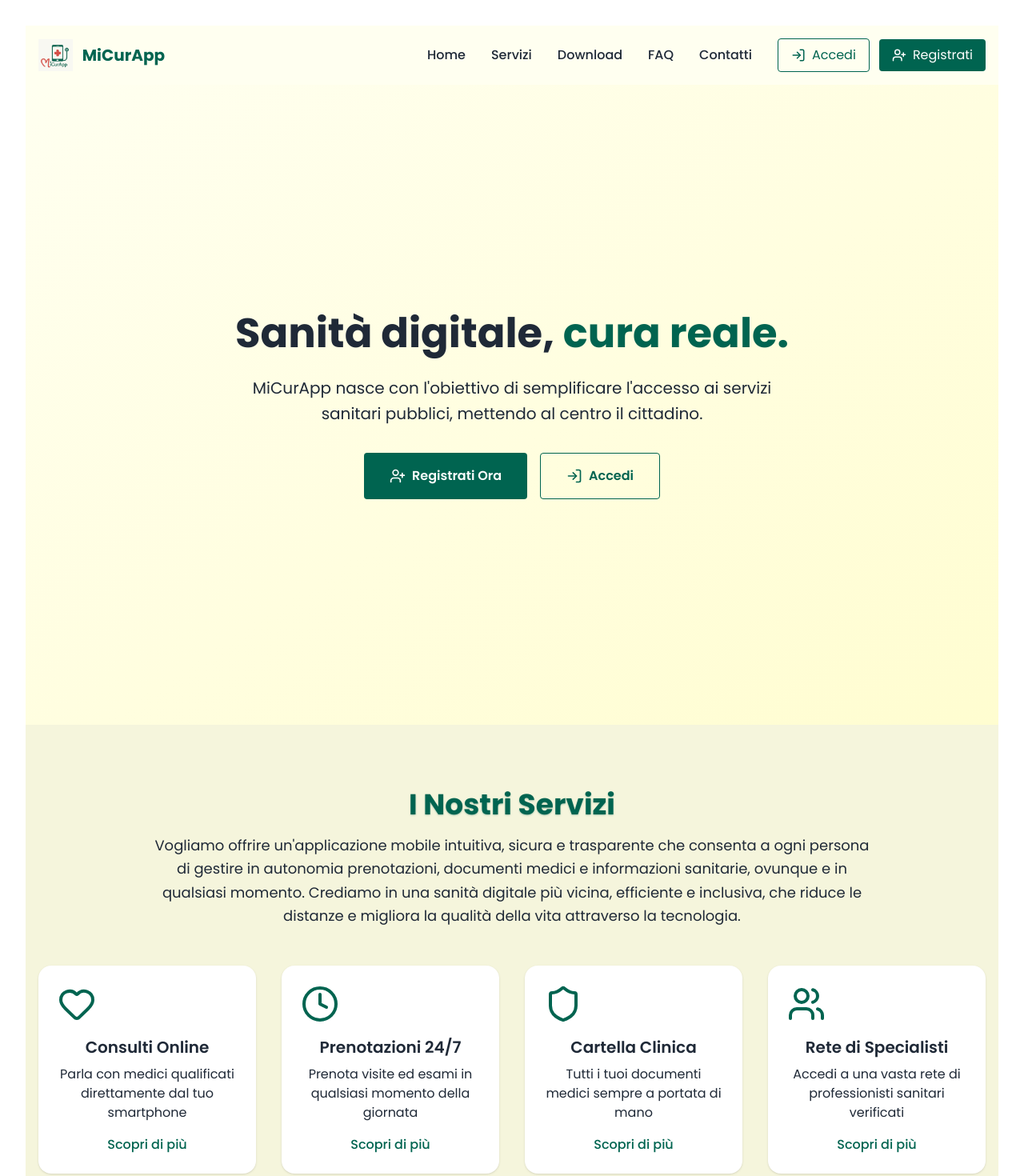
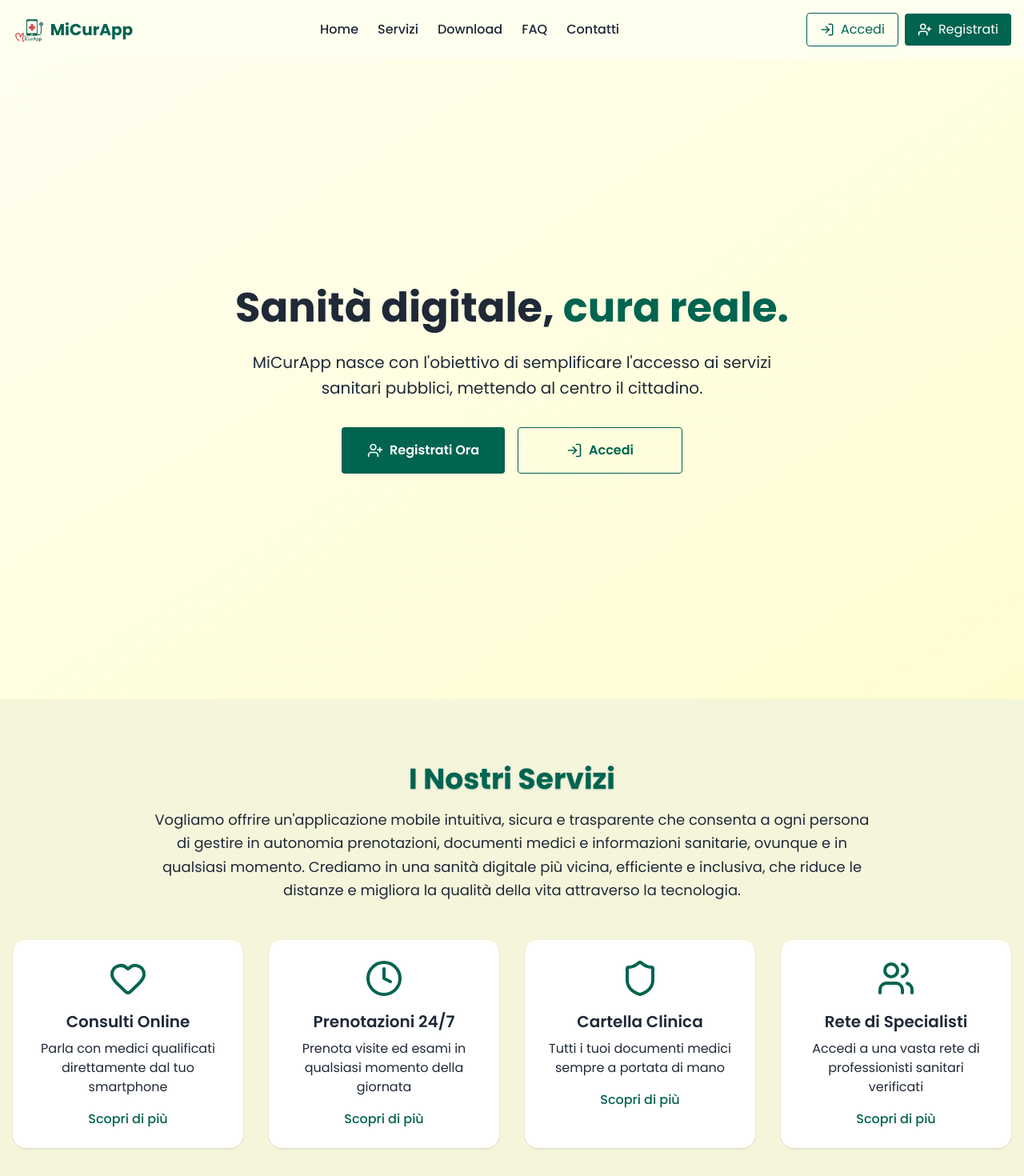
Before and after one commit to develhope/FS37-TeamProject-2, a React (Vite) app in the folder fs37-teamproject-2/: page / in a window 1280 px wide. Shown: the top 1470 px of the page at 80% size. Built offline with nearby package versions, Linux system fonts and the light colour scheme.

Commit message:
Risolti bug e fatti alcuni cambi stilistici

```diff
--- a/fs37-teamproject-2/src/App.css
+++ b/fs37-teamproject-2/src/App.css
@@ -1,44 +1,5 @@
 @import "tailwindcss";
 
 #root {
-  max-width: 1280px;
-  margin: 0 auto;
-  padding: 2rem;
-  text-align: center;
+  width: 100%;
 }
-
-.logo {
-  height: 6em;
-  padding: 1.5em;
-  will-change: filter;
-  transition: filter 300ms;
-}
-.logo:hover {
-  filter: drop-shadow(0 0 2em #646cffaa);
-}
-.logo.react:hover {
-  filter: drop-shadow(0 0 2em #61dafbaa);
-}
-
-@keyframes logo-spin {
-  from {
-    transform: rotate(0deg);
-  }
-  to {
-    transform: rotate(360deg);
-  }
-}
-
-@media (prefers-reduced-motion: no-preference) {
-  a:nth-of-type(2) .logo {
-    animation: logo-spin infinite 20s linear;
-  }
-}
-
-.card {
-  padding: 2em;
-}
-
-.read-the-docs {
-  color: #888;
-}
--- a/fs37-teamproject-2/src/Pages/LandingPage.jsx
+++ b/fs37-teamproject-2/src/Pages/LandingPage.jsx
@@ -1,6 +1,21 @@
-import React, { useState, useEffect } from 'react';
-import { ChevronDown, ChevronUp, Menu, X, Phone, Mail, MapPin, Download, Shield, Clock, Users, Heart, LogIn, UserPlus } from 'lucide-react';
-import Logo from '../assets/Logo/Logo-app.png';
+import React, { useState, useEffect } from "react";
+import {
+  ChevronDown,
+  ChevronUp,
+  Menu,
+  X,
+  Phone,
+  Mail,
+  MapPin,
+  Download,
+  Shield,
+  Clock,
+  Users,
+  Heart,
+  LogIn,
+  UserPlus,
+} from "lucide-react";
+import Logo from "../assets/Logo/Logo-app.png";
 
 // Componente principale Landing Page
 const LandingPage = () => {
@@ -13,8 +28,8 @@ const LandingPage = () => {
     const handleScroll = () => {
       setScrolled(window.scrollY > 50);
     };
-    window.addEventListener('scroll', handleScroll);
-    return () => window.removeEventListener('scroll', handleScroll);
+    window.addEventListener("scroll", handleScroll);
+    return () => window.removeEventListener("scroll", handleScroll);
   }, []);
 
   // Dati servizi - facilmente estendibili
@@ -23,26 +38,29 @@ const LandingPage = () => {
       id: 1,
       icona: <Heart className="w-12 h-12 text-[#006450]" />,
       titolo: "Consulti Online",
-      descrizione: "Parla con medici qualificati direttamente dal tuo smartphone"
+      descrizione:
+        "Parla con medici qualificati direttamente dal tuo smartphone",
     },
     {
       id: 2,
       icona: <Clock className="w-12 h-12 text-[#006450]" />,
       titolo: "Prenotazioni 24/7",
-      descrizione: "Prenota visite ed esami in qualsiasi momento della giornata"
+      descrizione:
+        "Prenota visite ed esami in qualsiasi momento della giornata",
     },
     {
       id: 3,
       icona: <Shield className="w-12 h-12 text-[#006450]" />,
       titolo: "Cartella Clinica",
-      descrizione: "Tutti i tuoi documenti medici sempre a portata di mano"
+      descrizione: "Tutti i tuoi documenti medici sempre a portata di mano",
     },
     {
       id: 4,
       icona: <Users className="w-12 h-12 text-[#006450]" />,
       titolo: "Rete di Specialisti",
-      descrizione: "Accedi a una vasta rete di professionisti sanitari verificati"
-    }
+      descrizione:
+        "Accedi a una vasta rete di professionisti sanitari verificati",
+    },
   ];
 
   // Dati FAQ - facilmente modificabili
@@ -50,23 +68,27 @@ const LandingPage = () => {
     {
       id: 1,
       domanda: "Come posso prenotare una visita?",
-      risposta: "Puoi prenotare facilmente attraverso l'app selezionando il medico, la data e l'orario desiderato. Riceverai una conferma immediata."
+      risposta:
+        "Puoi prenotare facilmente attraverso l'app selezionando il medico, la data e l'orario desiderato. Riceverai una conferma immediata.",
     },
     {
       id: 2,
       domanda: "I miei dati sono al sicuro?",
-      risposta: "Assolutamente sì. Utilizziamo crittografia end-to-end e rispettiamo tutti gli standard GDPR per la protezione dei dati sanitari."
+      risposta:
+        "Assolutamente sì. Utilizziamo crittografia end-to-end e rispettiamo tutti gli standard GDPR per la protezione dei dati sanitari.",
     },
     {
       id: 3,
       domanda: "Posso utilizzare l'app con il mio medico di base?",
-      risposta: "Certamente! Puoi invitare il tuo medico di base a unirsi alla piattaforma o utilizzare l'app con i medici già registrati."
+      risposta:
+        "Certamente! Puoi invitare il tuo medico di base a unirsi alla piattaforma o utilizzare l'app con i medici già registrati.",
     },
     {
       id: 4,
       domanda: "Quali sono i costi del servizio?",
-      risposta: "L'app è gratuita da scaricare. I costi delle consulenze variano in base al professionista scelto e sono sempre visibili prima della prenotazione."
-    }
+      risposta:
+        "L'app è gratuita da scaricare. I costi delle consulenze variano in base al professionista scelto e sono sempre visibili prima della prenotazione.",
+    },
   ];
 
   // Handler per FAQ
@@ -76,36 +98,71 @@ const LandingPage = () => {
 
   // Componente Header/Navbar
   const Header = () => (
-    <header className={`sticky top-0 w-full z-50 transition-all duration-300 font-poppins ${
-      scrolled ? 'bg-[#FFFFF0] shadow-lg' : 'bg-[#FFFFF0]/95 backdrop-blur-sm'
-    }`}>
-      <div className="container mx-auto px-4">
-        <nav className="flex justify-between items-center py-4">
+    <header
+      className={`sticky top-0 w-full z-50 transition-all duration-300 font-poppins ${
+        scrolled ? "bg-[#FFFFF0] shadow-lg" : "bg-[#FFFFF0]/95 backdrop-blur-sm"
+      }`}
+    >
+      <div className="w-full max-w-screen-xl mx-auto px-4">
+        <nav className="flex items-center justify-between py-4">
           {/* Logo e Nome App */}
-          <div className="flex items-center space-x-3">
-            <img src={Logo} alt="Logo MiCurApp" className="h-10 w-auto" />
-            <span className="text-xl font-bold text-[#006450]">MiCurApp</span>
+          <div className="flex items-center gap-1 min-w-0 max-w-full overflow-hidden">
+            <img
+              src={Logo}
+              alt="Logo MiCurApp"
+              className="h-10 w-auto shrink-0"
+            />
+            <span className="text-xl font-bold text-[#006450] whitespace-nowrap overflow-hidden text-ellipsis ">
+              MiCurApp
+            </span>
           </div>
 
           {/* Menu Desktop */}
-          <div className="hidden md:flex items-center space-x-8">
-            <a href="#home" className="text-[#1F2937] hover:text-[#006450] transition font-medium">Home</a>
-            <a href="#servizi" className="text-[#1F2937] hover:text-[#006450] transition font-medium">Servizi</a>
-            <a href="#download" className="text-[#1F2937] hover:text-[#006450] transition font-medium">Download</a>
-            <a href="#faq" className="text-[#1F2937] hover:text-[#006450] transition font-medium">FAQ</a>
-            <a href="#contatti" className="text-[#1F2937] hover:text-[#006450] transition font-medium">Contatti</a>
+          <div className="hidden md:flex flex-grow justify-center">
+            <div className="flex items-center gap-6">
+              <a
+                href="#home"
+                className="text-[#1F2937] hover:text-[#006450] transition font-medium"
+              >
+                Home
+              </a>
+              <a
+                href="#servizi"
+                className="text-[#1F2937] hover:text-[#006450] transition font-medium"
+              >
+                Servizi
+              </a>
+              <a
+                href="#download"
+                className="text-[#1F2937] hover:text-[#006450] transition font-medium"
+              >
+                Download
+              </a>
+              <a
+                href="#faq"
+                className="text-[#1F2937] hover:text-[#006450] transition font-medium"
+              >
+                FAQ
+              </a>
+              <a
+                href="#contatti"
+                className="text-[#1F2937] hover:text-[#006450] transition font-medium"
+              >
+                Contatti
+              </a>
+            </div>
+          </div>
 
           {/* Bottoni Login/Registrazione */}
-            <div className="flex items-center gap-3">
-              <button className="flex items-center gap-2 px-4 py-2 bg-transparent border border-[#006450] text-[#006450] rounded hover:bg-[#E6F5F1] transition">
+          <div className="hidden md:flex items-center gap-2">
+            <button className="flex items-center cursor-pointer gap-2 px-4 py-2 bg-transparent border border-[#006450] text-[#006450] rounded hover:bg-[#E6F5F1] transition ">
               <LogIn size={18} />
               <span>Accedi</span>
             </button>
-              <button className="flex items-center gap-2 px-4 py-2 bg-[#006450] text-white rounded hover:bg-green-700 transition">
+            <button className="flex items-center cursor-pointer gap-2 px-4 py-2 bg-[#006450] text-white rounded hover:bg-green-700 transition">
               <UserPlus size={18} />
               <span>Registrati</span>
             </button>
-            </div>
           </div>
 
           {/* Menu Mobile Toggle */}
@@ -120,18 +177,43 @@ const LandingPage = () => {
         {/* Menu Mobile */}
         {mobileMenuOpen && (
           <div className="md:hidden bg-[#FFFFF0] border-t border-[#F5F5DC]">
-            <div className="flex flex-col py-4 space-y-3">
-              <a href="#home" className="px-4 py-2 text-[#1F2937] hover:bg-[#F5F5DC]">Home</a>
-              <a href="#servizi" className="px-4 py-2 text-[#1F2937] hover:bg-[#F5F5DC]">Servizi</a>
-              <a href="#download" className="px-4 py-2 text-[#1F2937] hover:bg-[#F5F5DC]">Download</a>
-              <a href="#faq" className="px-4 py-2 text-[#1F2937] hover:bg-[#F5F5DC]">FAQ</a>
-              <a href="#contatti" className="px-4 py-2 text-[#1F2937] hover:bg-[#F5F5DC]">Contatti</a>
+            <div className="flex flex-col items-center py-4 space-y-3">
+              <a
+                href="#home"
+                className="px-4 py-2 text-[#1F2937] hover:bg-[#F5F5DC]"
+              >
+                Home
+              </a>
+              <a
+                href="#servizi"
+                className="px-4 py-2 text-[#1F2937] hover:bg-[#F5F5DC]"
+              >
+                Servizi
+              </a>
+              <a
+                href="#download"
+                className="px-4 py-2 text-[#1F2937] hover:bg-[#F5F5DC]"
+              >
+                Download
+              </a>
+              <a
+                href="#faq"
+                className="px-4 py-2 text-[#1F2937] hover:bg-[#F5F5DC]"
+              >
+                FAQ
+              </a>
+              <a
+                href="#contatti"
+                className="px-4 py-2 text-[#1F2937] hover:bg-[#F5F5DC]"
+              >
+                Contatti
+              </a>
               <div className="border-t border-[#F5F5DC] mt-2 pt-2">
-                <button className="flex items-center gap-2 px-4 py-2 text-[#006450] hover:bg-[#F5F5DC] w-full text-left">
+                <button className="flex items-center cursor-pointer gap-2 px-4 py-2 text-[#006450] hover:bg-[#F5F5DC] w-full text-left">
                   <LogIn size={18} />
                   <span>Accedi</span>
                 </button>
-                <button className="flex items-center gap-2 px-4 py-2 text-[#006450] hover:bg-[#F5F5DC] w-full text-left">
+                <button className="flex items-center cursor-pointer gap-2 px-4 py-2 text-[#006450] hover:bg-[#F5F5DC] w-full text-left">
                   <UserPlus size={18} />
                   <span>Registrati</span>
                 </button>
@@ -155,14 +237,15 @@ const HeroSection = () => (
           <span className="text-[#006450]"> cura reale.</span>
         </h1>
         <p className="text-xl text-[#1F2937] mb-8 leading-relaxed">
-        MiCurApp nasce con l'obiettivo di semplificare l'accesso ai servizi sanitari pubblici, mettendo al centro il cittadino.
+          MiCurApp nasce con l'obiettivo di semplificare l'accesso ai servizi
+          sanitari pubblici, mettendo al centro il cittadino.
         </p>
         <div className="flex flex-col sm:flex-row gap-4">
-        <button className="bg-[#006450] text-white px-8 py-4 rounded hover:bg-green-700 transition transform hover:scale-105 flex items-center justify-center gap-2 font-semibold">
+          <button className="bg-[#006450] cursor-pointer text-white px-8 py-4 rounded hover:bg-green-700 transition transform hover:scale-105 flex items-center justify-center gap-2 font-semibold">
             <UserPlus size={20} />
             Registrati Ora
           </button>
-        <button className="bg-transparent border border-[#006450] text-[#006450] px-8 py-4 rounded hover:bg-[#E6F5F1] transition flex items-center justify-center gap-2 font-semibold">
+          <button className="bg-transparent cursor-pointer border border-[#006450] text-[#006450] px-15 py-4 rounded hover:scale-105 bg-[#E6F5F1] transition flex items-center justify-center gap-2 font-semibold">
             <LogIn size={20} />
             Accedi
           </button>
@@ -171,27 +254,33 @@ const HeroSection = () => (
     </section>
   );
 
-
-
   // Componente Servizi
   const ServiziSection = () => (
     <section id="servizi" className="py-20 bg-[#F5F5DC] font-poppins">
-      <div className="container mx-auto px-4">
+      <div className="w-full max-w-screen-xl mx-auto px-4">
         <div className="text-center mb-12">
-          <h2 className="text-3xl md:text-4xl font-bold text-[#006450] mb-4 [text-shadow:0_1px_2px_rgba(0,100,80,.35)]">I Nostri Servizi</h2>
+          <h2 className="text-3xl md:text-4xl font-bold text-[#006450] mb-4 [text-shadow:0_1px_2px_rgba(0,100,80,.35)]">
+            I Nostri Servizi
+          </h2>
           <p className="text-lg text-[#1F2937] max-w-4xl mx-auto leading-relaxed">
-            Vogliamo offrire un'applicazione mobile intuitiva, sicura e trasparente che consenta a ogni persona di gestire in autonomia prenotazioni, documenti medici e informazioni sanitarie, ovunque e in qualsiasi momento.
-            Crediamo in una sanità digitale più vicina, efficiente e inclusiva, che riduce le distanze e migliora la qualità della vita attraverso la tecnologia.
+            Vogliamo offrire un'applicazione mobile intuitiva, sicura e
+            trasparente che consenta a ogni persona di gestire in autonomia
+            prenotazioni, documenti medici e informazioni sanitarie, ovunque e
+            in qualsiasi momento. Crediamo in una sanità digitale più vicina,
+            efficiente e inclusiva, che riduce le distanze e migliora la qualità
+            della vita attraverso la tecnologia.
           </p>
         </div>
         <div className="grid md:grid-cols-2 lg:grid-cols-4 gap-8">
           {servizi.map((servizio) => (
             <div
               key={servizio.id}
-              className="bg-white p-6 rounded-2xl shadow hover:shadow-xl transition-shadow cursor-pointer transform hover:-translate-y-1 transition-transform"
+              className="bg-white p-6 rounded-2xl shadow hover:shadow-xl transition-shadow cursor-pointer transform hover:-translate-y-1 transition-transform text-center"
             >
-              <div className="mb-4">{servizio.icona}</div>
-              <h3 className="text-xl font-semibold mb-2 text-[#1F2937]">{servizio.titolo}</h3>
+              <div className="mb-4 flex justify-center">{servizio.icona}</div>{" "}
+              <h3 className="text-xl font-semibold mb-2 text-[#1F2937]">
+                {servizio.titolo}
+              </h3>
               <p className="text-[#1F2937] text-center">
                 {servizio.descrizione}
               </p>
@@ -207,7 +296,10 @@ const HeroSection = () => (
 
   // Componente Download
   const DownloadSection = () => (
-    <section id="download" className="py-20 bg-gradient-to-r from-[#006450] to-green-700 font-poppins">
+    <section
+      id="download"
+      className="py-20 bg-gradient-to-r from-[#006450] to-green-700 font-poppins"
+    >
       <div className="container mx-auto px-4">
         <div className="text-center text-white">
           <Download className="w-16 h-16 mx-auto mb-6" />
@@ -235,10 +327,10 @@ const HeroSection = () => (
           {/* Disclaimer */}
           <div className="mt-8 max-w-2xl mx-auto">
             <p className="text-sm opacity-75 italic">
-              * Questa è un'app in fase di sviluppo.
-              Non siamo affiliati o finanziati da Apple Inc. o Google LLC.
-              I loghi App Store e Google Play sono marchi registrati dei rispettivi proprietari
-              e sono utilizzati solo a scopo dimostrativo.
+              * Questa è un'app in fase di sviluppo. Non siamo affiliati o
+              finanziati da Apple Inc. o Google LLC. I loghi App Store e Google
+              Play sono marchi registrati dei rispettivi proprietari e sono
+              utilizzati solo a scopo dimostrativo.
             </p>
           </div>
         </div>
@@ -251,25 +343,37 @@ const HeroSection = () => (
     <section id="faq" className="py-20 bg-[#FFFFF0] font-poppins">
       <div className="container mx-auto px-4 max-w-3xl">
         <div className="text-center mb-12">
-          <h2 className="text-3xl md:text-4xl font-bold text-[#006450] mb-4 [text-shadow:0_1px_2px_rgba(0,100,80,.35)]">Domande Frequenti</h2>
-          <p className="text-xl text-[#1F2937]">Trova le risposte alle domande più comuni</p>
+          <h2 className="text-3xl md:text-4xl font-bold text-[#006450] mb-4 [text-shadow:0_1px_2px_rgba(0,100,80,.35)]">
+            Domande Frequenti
+          </h2>
+          <p className="text-xl text-[#1F2937]">
+            Trova le risposte alle domande più comuni
+          </p>
         </div>
         <div className="space-y-4">
           {faqData.map((faq) => (
-            <div key={faq.id} className="border border-[#1F2937] rounded-lg overflow-hidden bg-white">
+            <div
+              key={faq.id}
+              className="border border-[#1F2937] rounded-lg overflow-hidden bg-white"
+            >
               <button
                 className="w-full px-6 py-4 text-left flex justify-between items-center hover:bg-[#F5F5DC] transition"
                 onClick={() => toggleFAQ(faq.id)}
               >
-                <span className="font-semibold text-[#1F2937]">{faq.domanda}</span>
-                {openFAQ === faq.id ?
-                  <ChevronUp className="text-[#006450]" /> :
+                <span className="font-semibold text-[#1F2937]">
+                  {faq.domanda}
+                </span>
+                {openFAQ === faq.id ? (
+                  <ChevronUp className="text-[#006450]" />
+                ) : (
                   <ChevronDown className="text-[#006450]" />
-                }
+                )}
               </button>
               {openFAQ === faq.id && (
                 <div className="px-6 py-4 bg-[#FFFDD0]">
-                  <p className="text-[#1F2937] leading-relaxed">{faq.risposta}</p>
+                  <p className="text-[#1F2937] leading-relaxed">
+                    {faq.risposta}
+                  </p>
                 </div>
               )}
             </div>
@@ -281,7 +385,10 @@ const HeroSection = () => (
 
   // Componente Footer
   const Footer = () => (
-    <footer id="contatti" className="bg-[#1F2937] text-white py-12 font-poppins">
+    <footer
+      id="contatti"
+      className="bg-[#1F2937] text-white py-12 font-poppins"
+    >
       <div className="container mx-auto px-4">
         <div className="grid md:grid-cols-3 gap-8">
           <div>
@@ -315,10 +422,26 @@ const HeroSection = () => (
           <div>
             <h3 className="font-semibold mb-4 text-[#FFFDD0]">Link Utili</h3>
             <ul className="space-y-2 text-gray-300">
-              <li><a href="#" className="hover:text-[#FFFDD0] transition">Privacy Policy</a></li>
-              <li><a href="#" className="hover:text-[#FFFDD0] transition">Termini di Servizio</a></li>
-              <li><a href="#" className="hover:text-[#FFFDD0] transition">Cookie Policy</a></li>
-              <li><a href="#" className="hover:text-[#FFFDD0] transition">Supporto</a></li>
+              <li>
+                <a href="#" className="hover:text-[#FFFDD0] transition">
+                  Privacy Policy
+                </a>
+              </li>
+              <li>
+                <a href="#" className="hover:text-[#FFFDD0] transition">
+                  Termini di Servizio
+                </a>
+              </li>
+              <li>
+                <a href="#" className="hover:text-[#FFFDD0] transition">
+                  Cookie Policy
+                </a>
+              </li>
+              <li>
+                <a href="#" className="hover:text-[#FFFDD0] transition">
+                  Supporto
+                </a>
+              </li>
             </ul>
           </div>
         </div>
@@ -340,7 +463,6 @@ const HeroSection = () => (
       <Footer />
     </div>
   );
-
 };
 
 export default LandingPage;
```
Also changed, not shown: fs37-teamproject-2/src/assets/Logo/Logo-app.png. Lines whose indentation alone changed are shown as unchanged.
